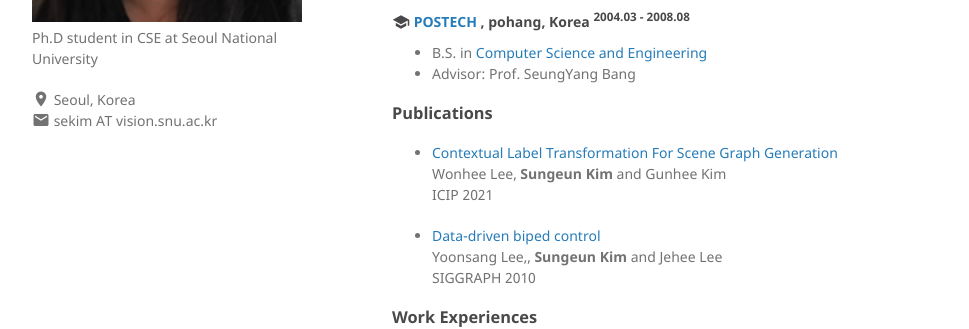
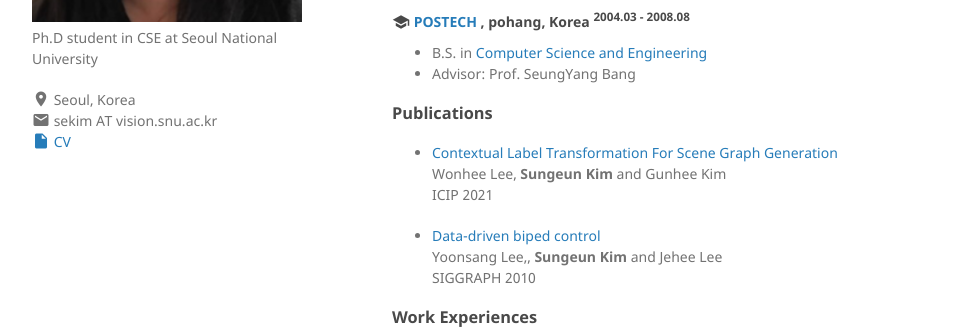
Before and after one commit to sekimsekim/sekimsekim.github.io, a Jekyll site: the page index.html, which Jekyll copies as it is, in a window 1280 px wide. Shown: the part 382-711 px from the top of the page, without its empty margins (128-1097 px from the left). Built offline with Jekyll 4.4.1, drawn with Linux system fonts in a browser that asks for light colours; a style sheet for code colours, icons or effects is not loaded.

Commit message:
upload cv

```diff
--- a/_config.yml
+++ b/_config.yml
@@ -2,7 +2,7 @@ title: Sungeun kim
 subtitle: (김성은, @sekimsekim)
 face: /assets/img/se.png
 #cv: https://drive.google.com/open?id=1F7MZsD-iwhFz8DN0bYuW8SMkeADGRj3H
-cv: /assets/cv.pdf
+cv: /assets/Sungeunkim_cv_en.pdf
 description: Ph.D student in CSE at Seoul National University
 location: Seoul, Korea
 email: sekim AT vision.snu.ac.kr
--- a/index.html
+++ b/index.html
@@ -44,6 +44,11 @@
     <p>Ph.D student in CSE at Seoul National University</p>
     <i class="material-icons md-18">location_on</i> Seoul, Korea<br/>
     <i class="material-icons md-18">email</i> sekim AT vision.snu.ac.kr<br/>
+    <a href="{{ site.cv }}">
+      <i class="material-icons md-18">insert_drive_file</i> CV<br/>
+    </a>
+
+
     <!--
     <a href="https://bckim92.github.io">
       <i class="material-icons md-18">home</i> https://bckim92.github.io<br/>
```
Also changed, not shown: 1 other file.
